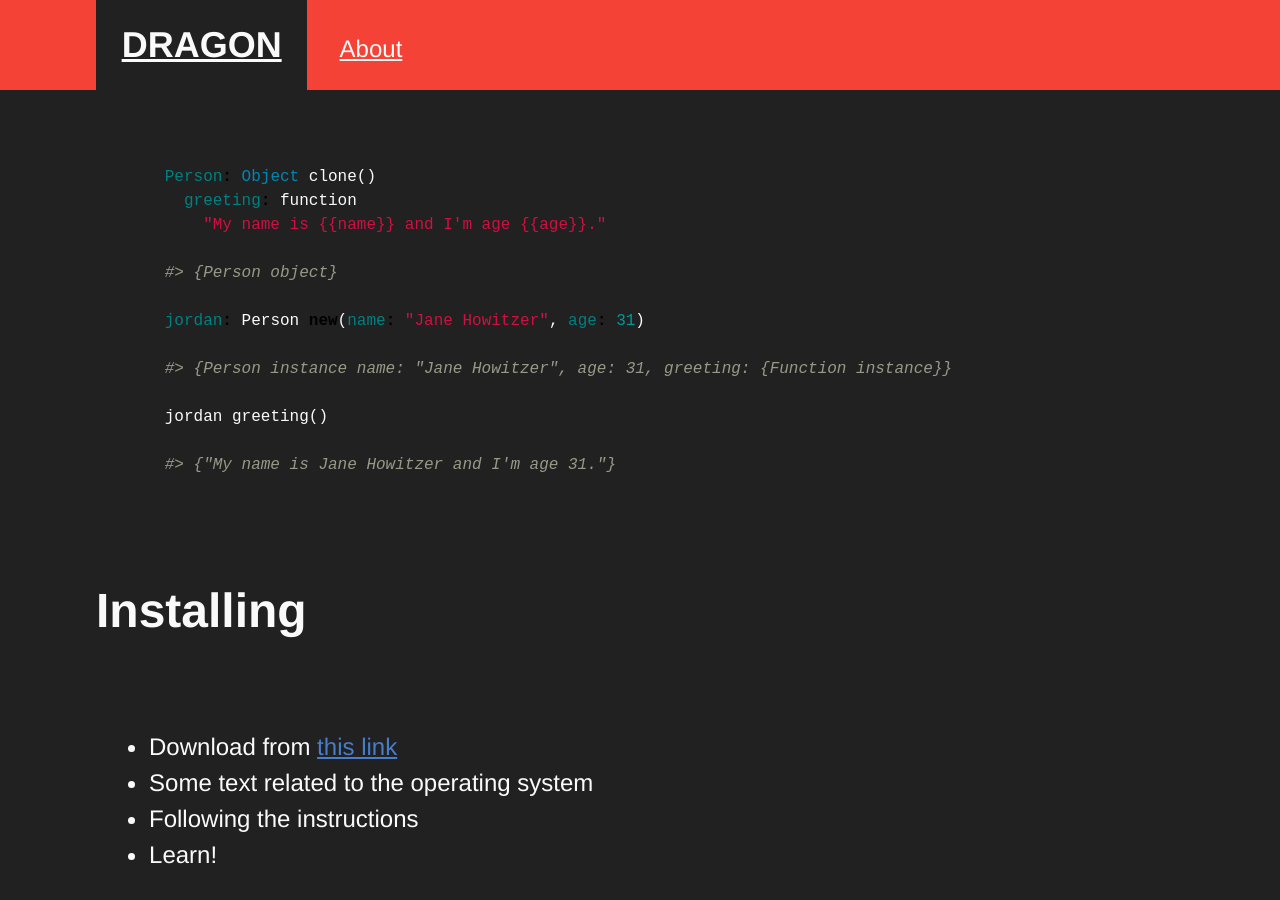
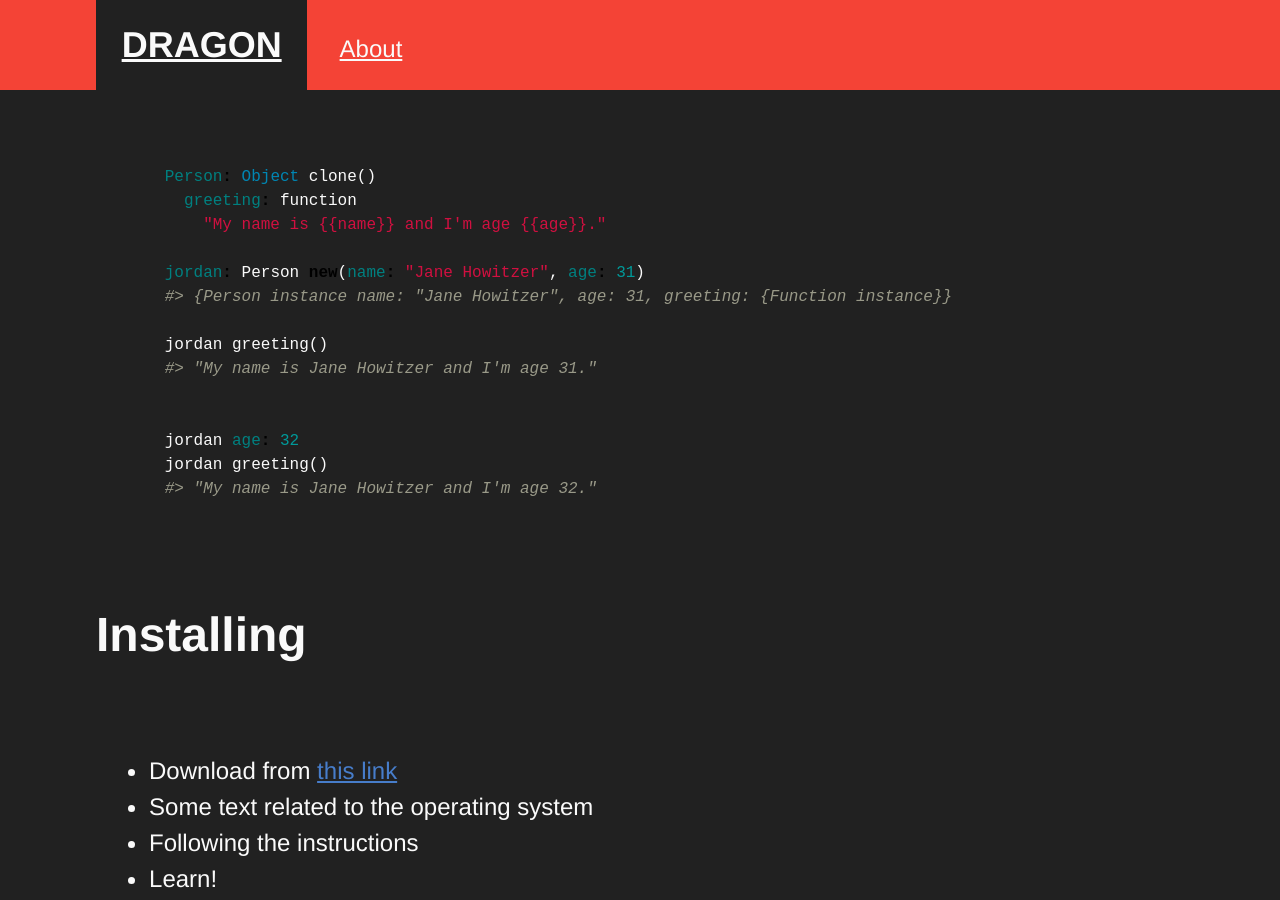
Before and after one commit to beelang/beelang.github.io, a Jekyll site: the page built from index.html, in a window 1280 px wide and 900 px high. Built offline with Jekyll 4.4.1, drawn with Linux system fonts in a browser that asks for light colours; Markdown is read by kramdown in place of the engine named in the settings.

Commit message:
Updating the example

```diff
--- a/index.html
+++ b/index.html
@@ -11,15 +11,16 @@ Person: Object clone()
   greeting: function
     "My name is {{name}} and I'm age {{age}}."
 
-#> {Person object}
-
 jordan: Person new(name: "Jane Howitzer", age: 31)
-
 #> {Person instance name: "Jane Howitzer", age: 31, greeting: {Function instance}}
 
 jordan greeting()
+#> "My name is Jane Howitzer and I'm age 31."
 
-#> {"My name is Jane Howitzer and I'm age 31."}
+
+jordan age: 32
+jordan greeting()
+#> "My name is Jane Howitzer and I'm age 32."
 {% endraw %}
 {% endhighlight %}
   </article>
```
